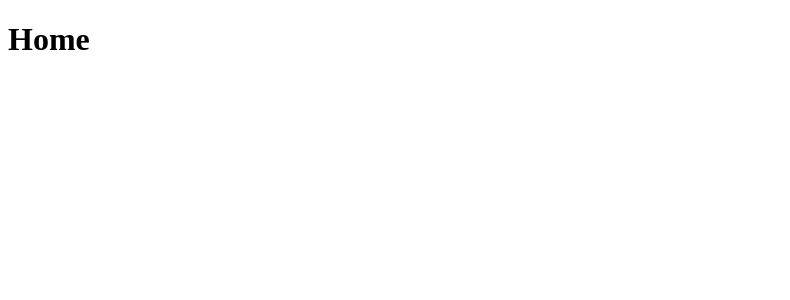
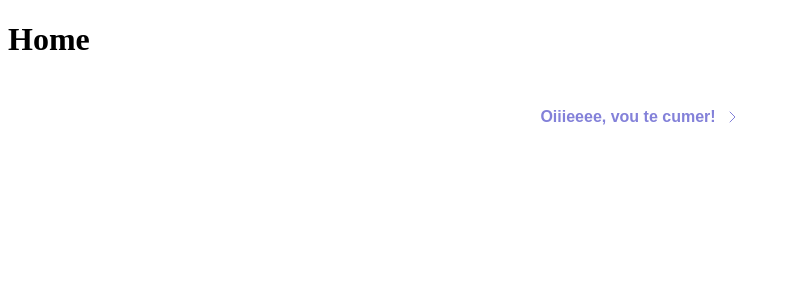
Before and after one commit to mateusrc-dev/bookwise, a Next.js app: page /home in a window 1280 px wide. Shown: the top 300 px of the page, without its empty margins (0-790 px from the left). Built offline with nearby package versions, Linux system fonts and the light colour scheme.

Commit message:
create component Link

```diff
--- a/package.json
+++ b/package.json
@@ -16,6 +16,7 @@
     "eslint": "8.38.0",
     "eslint-config-next": "13.3.0",
     "next": "13.3.0",
+    "phosphor-react": "^1.4.1",
     "react": "18.2.0",
     "react-dom": "18.2.0",
     "typescript": "5.0.4"
--- /dev/null
+++ b/src/components/Link/index.tsx
@@ -0,0 +1,33 @@
+import { CaretRight, CaretLeft } from "phosphor-react";
+import { LinkContainer } from "./styles";
+
+type LinkProps = {
+  title: string;
+  direction?: "right" | "left";
+  Color?: "white" | "blue";
+};
+
+export default function Link({
+  title,
+  direction = "left",
+  Color = "white",
+}: LinkProps) {
+  return (
+    <LinkContainer
+      style={direction === "right" ? { gap: "8px" } : { gap: "12px" }}
+      href=""
+    >
+      {direction === "left" && <CaretLeft size={20} color="#E6E8F2" />}
+      <p
+        style={
+          Color === "white"
+            ? { color: "#E6E8F2", fontSize: "14px" }
+            : { color: "#8381D9", fontSize: "16px" }
+        }
+      >
+        {title}
+      </p>
+      {direction === "right" && <CaretRight size={16} color="#8381D9" />}
+    </LinkContainer>
+  );
+}
--- /dev/null
+++ b/src/components/Link/styles.ts
@@ -0,0 +1,27 @@
+import { styled } from "@/styles";
+import Link from "next/link";
+
+export const LinkContainer = styled(Link, {
+  display: "flex",
+  flexDirection: "row",
+  alignItems: "center",
+  backgroudColor: "transparent",
+  textDecoration: "none",
+  justifyContent: "center",
+  padding: "$2",
+  borderRadius: "4px",
+  p: {
+    fontFamily: "$default",
+    fontWeight: "$bold",
+    fontSize: "$md",
+    lineHeight: "$base",
+  },
+  "&:hover": {
+    display: "flex",
+    alignItems: "center",
+    justifyContent: "center",
+    padding: "$2",
+    backgroundColor: "rgba(230, 232, 242, 0.04)",
+    borderRadius: "4px",
+  },
+});
--- a/src/pages/home.tsx
+++ b/src/pages/home.tsx
@@ -1,5 +1,10 @@
+import Link from "@/components/Link";
+
 export default function Home() {
   return (
+    <>
       <h1>Home</h1>
-    )
+      <Link title="Oiiieeee, vou te cumer!" Color="blue" direction="right" />
+    </>
+  );
 }
--- a/src/styles/pages/signIn.ts
+++ b/src/styles/pages/signIn.ts
@@ -1,3 +1,4 @@
+import Link from "next/link";
 import { styled } from "..";
 
 export const ContainerSignIn = styled("div", {
@@ -38,7 +39,7 @@ export const OptionsSignIn = styled("div", {
   gap: "$4",
 });
 
-export const Option = styled("a", {
+export const Option = styled(Link, {
   backgroundColor: "$gray600",
   display: "flex",
   flexDirection: "row",
```
Also changed, not shown: src/components/Close/index.tsx (added), src/components/Close/styles.ts (added), 1 other file (tests, documents, lock files or other folders).
